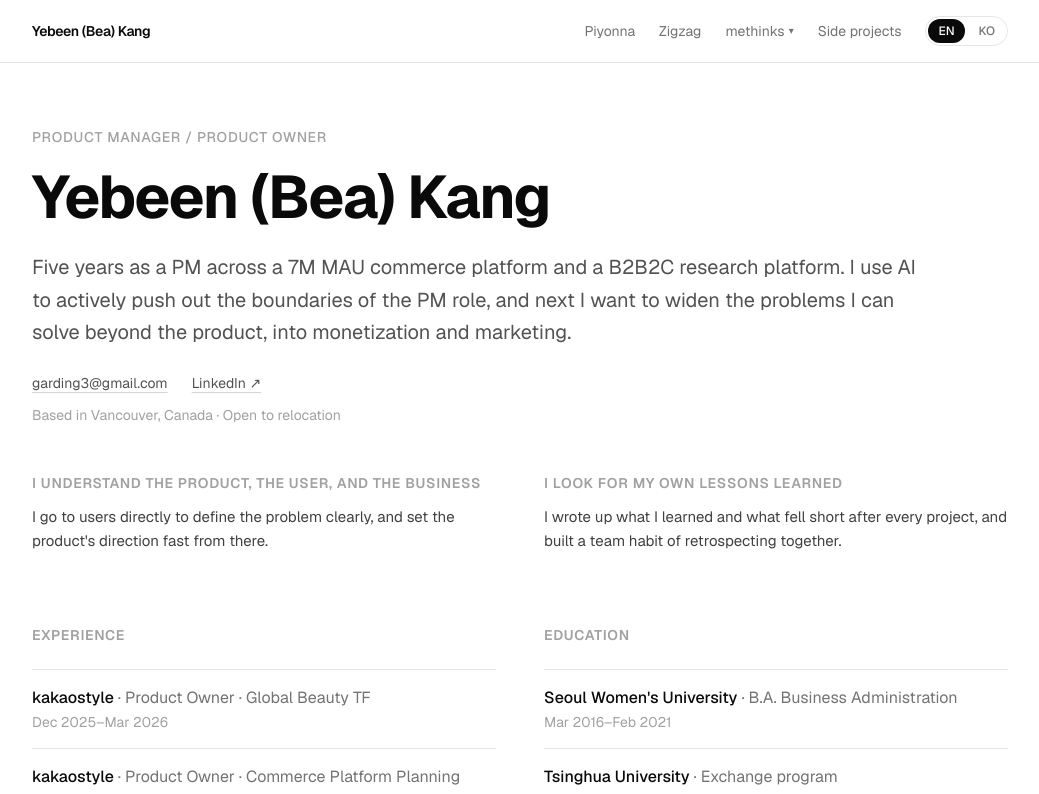
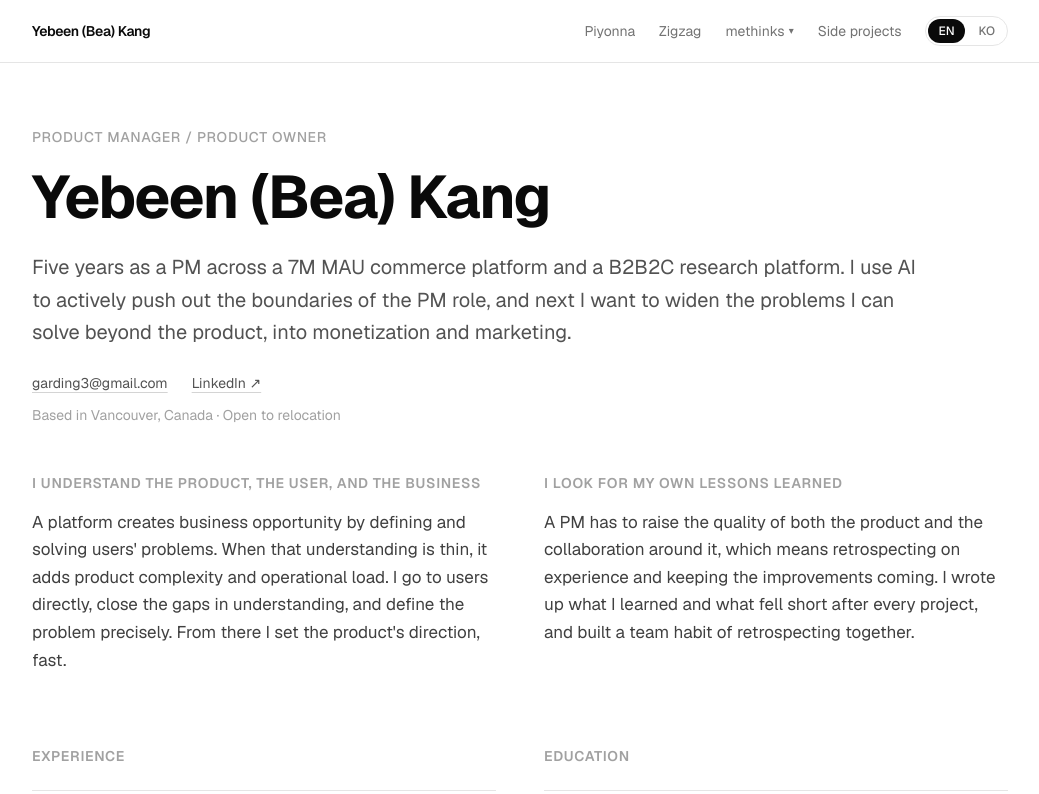
Before and after one commit to bea-kang/portfolio_global, a Next.js app: page /en in a window 1280 px wide. Shown: the top 794 px of the page, without its empty margins (120-1159 px from the left). Built offline with nearby package versions, Linux system fonts and the light colour scheme.

Commit message:
Restore the full strengths copy
This reverts commit c6ab5ab.

Co-Authored-By: Claude Opus 5.5 <noreply@anthropic.com>

```diff
--- a/app/[lang]/page.tsx
+++ b/app/[lang]/page.tsx
@@ -89,7 +89,7 @@ export default async function Home({
               <h2 className="text-sm font-semibold uppercase tracking-wider text-neutral-400">
                 {c.title}
               </h2>
-              <p className="mt-3 text-[15px] leading-relaxed text-neutral-700">
+              <p className="mt-4 text-[17px] leading-relaxed text-neutral-700">
                 <RichText text={c.body} />
               </p>
             </div>
--- a/content/home.ts
+++ b/content/home.ts
@@ -43,11 +43,11 @@ export const home: Record<Locale, HomeContent> = {
     competencies: [
       {
         title: "I understand the product, the user, and the business",
-        body: "I go to users directly to define the problem clearly, and set the product's direction fast from there.",
+        body: "A platform creates business opportunity by defining and solving users' problems. When that understanding is thin, it adds product complexity and operational load. I go to users directly, close the gaps in understanding, and define the problem precisely. From there I set the product's direction, fast.",
       },
       {
         title: "I look for my own lessons learned",
-        body: "I wrote up what I learned and what fell short after every project, and built a team habit of retrospecting together.",
+        body: "A PM has to raise the quality of both the product and the collaboration around it, which means retrospecting on experience and keeping the improvements coming. I wrote up what I learned and what fell short after every project, and built a team habit of retrospecting together.",
       },
     ],
     experienceLabel: "Experience",
@@ -180,11 +180,11 @@ export const home: Record<Locale, HomeContent> = {
     competencies: [
       {
         title: "제품과 사용자, 비즈니스를 이해합니다",
-        body: "사용자를 직접 찾아 문제를 명확하게 정의하고, 이를 기반으로 빠르게 제품 방향을 정합니다.",
+        body: "플랫폼은 사용자의 문제를 정의하고 해결해서 비즈니스 기회를 만듭니다. 이해도가 낮을 경우 제품 복잡도와 운영 부담을 늘립니다. 저는 사용자를 직접 찾아 이해도를 맞추고 문제를 명확하게 정의합니다. 높은 이해를 기반으로 빠르게 제품 방향을 정합니다.",
       },
       {
         title: "스스로 레슨런을 찾습니다",
-        body: "프로젝트마다 배운 점과 아쉬운 점을 스스로 정리했고, 팀원과 회고하는 업무 문화를 만들었습니다.",
+        body: "PM은 제품, 협업의 질을 높여야 합니다. 경험을 회고하며 개선점을 찾아 나가야 합니다. 프로젝트마다 배운점, 아쉬운 점을 스스로 정리했고, 팀원과 회고하는 업무 문화를 만들었습니다.",
       },
     ],
     experienceLabel: "경력",
```
